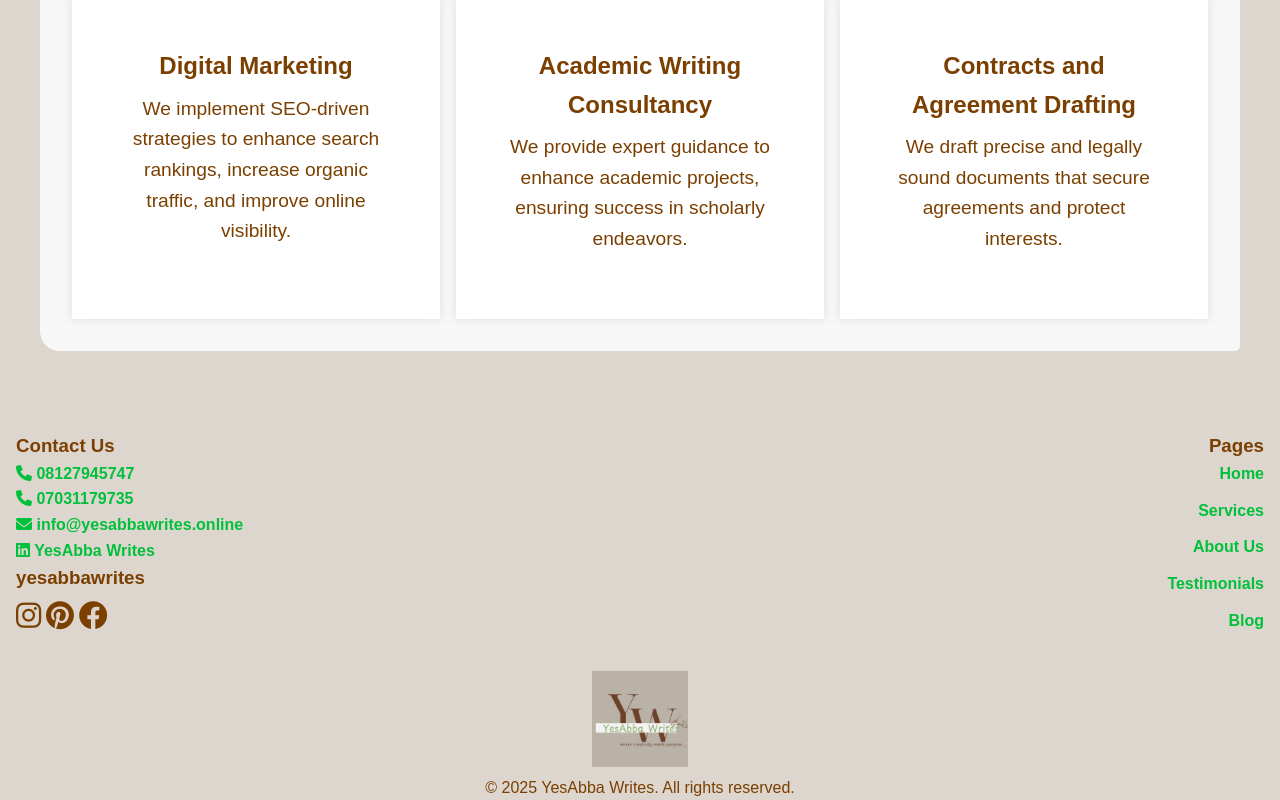
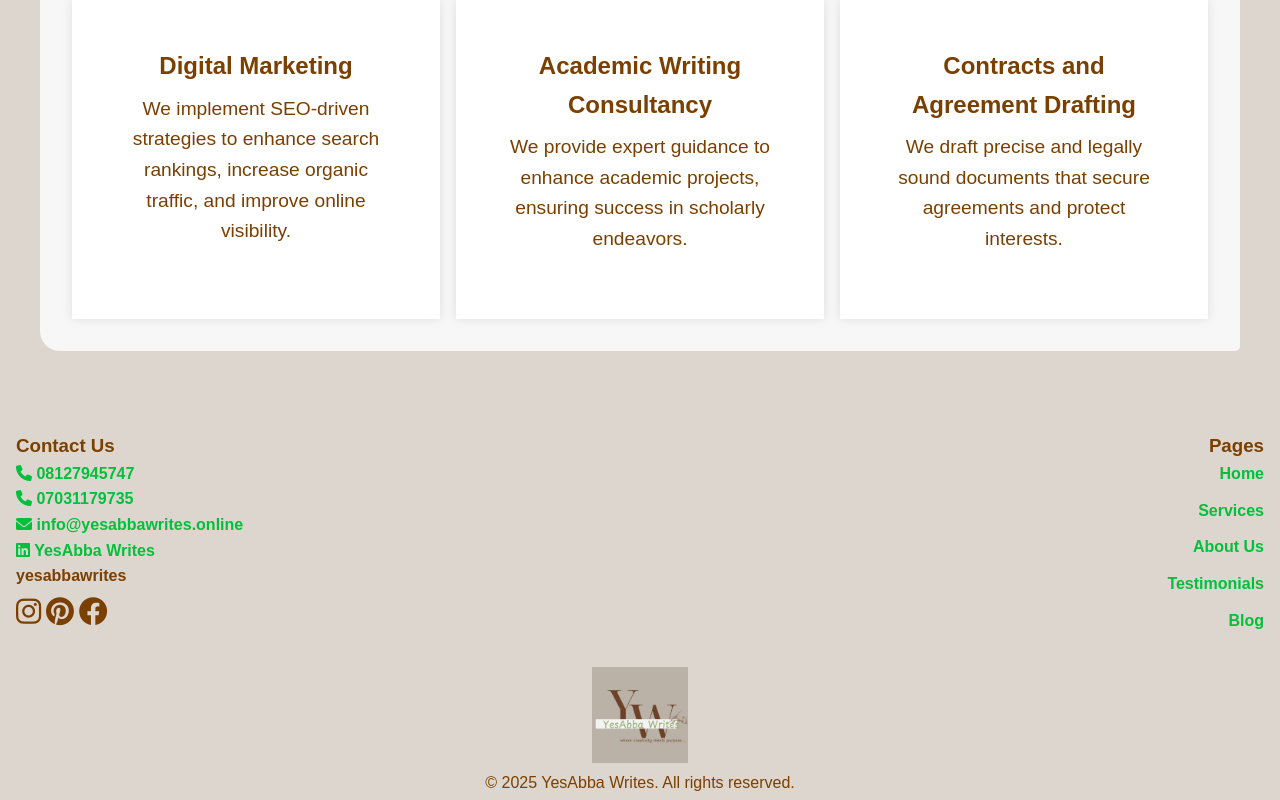
Before and after one commit to EzeElijahTochukwu/NewAbba, a React (Vite) app: page / in a window 1280 px wide. Shown: the part 798-1598 px from the top of the page. Built offline with nearby package versions, Linux system fonts and the light colour scheme.

Commit message:
Update Footer.jsx

```diff
--- a/src/components/Footer.jsx
+++ b/src/components/Footer.jsx
@@ -14,7 +14,7 @@ const Footer = () => {
             <i className="fab fa-linkedin"></i> YesAbba Writes
           </a></p>
 
-          <h3 className="yes">yesabbawrites</h3>
+          <h4>yesabbawrites</h4>
           <div className="social-icons">
             <a href="https://www.instagram.com/yesabbawrites?igsh=MTc5c2d1ZWtwNjB3Zw==" target="_blank" rel="noopener noreferrer">
               <i className="fab fa-instagram"></i>
```
